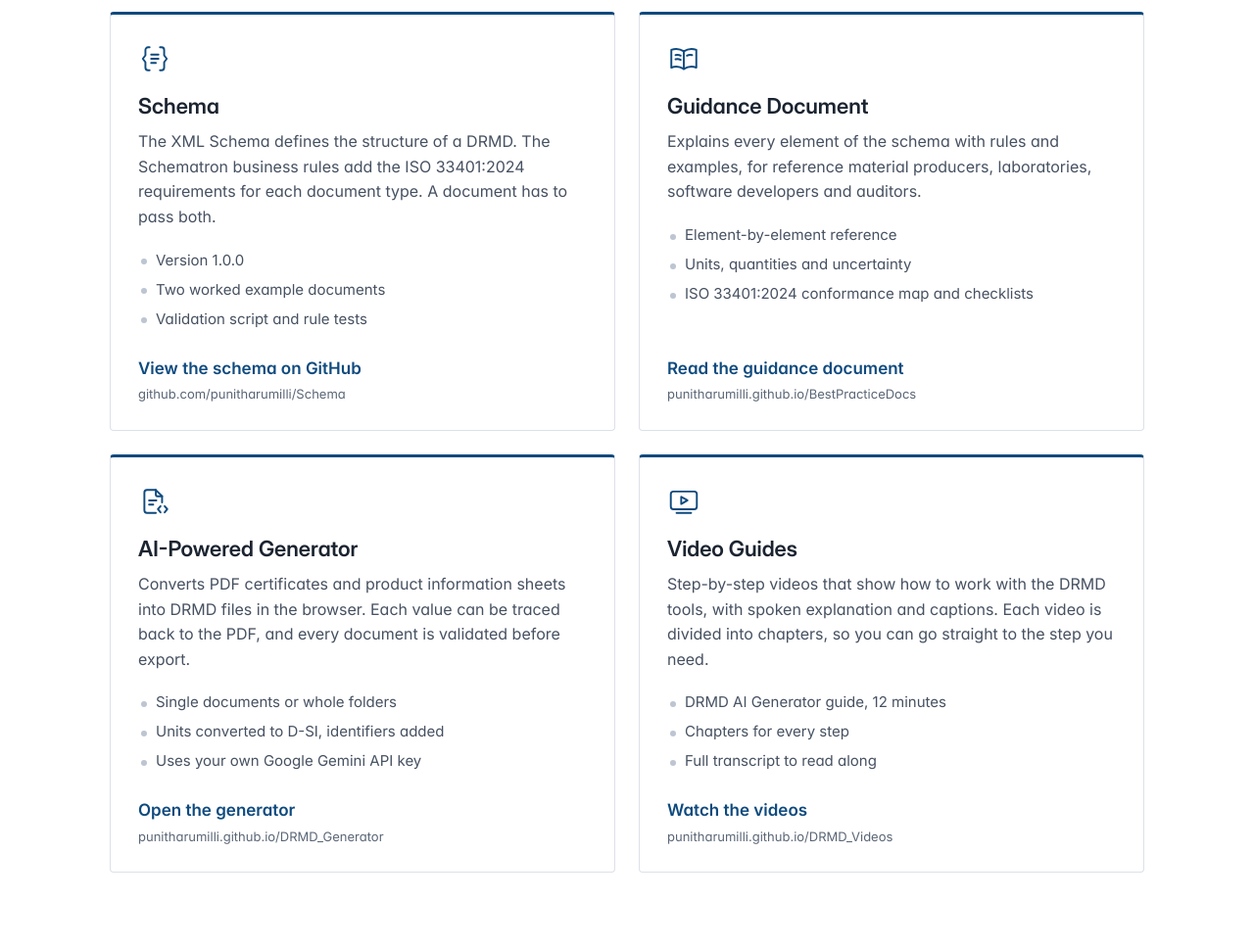
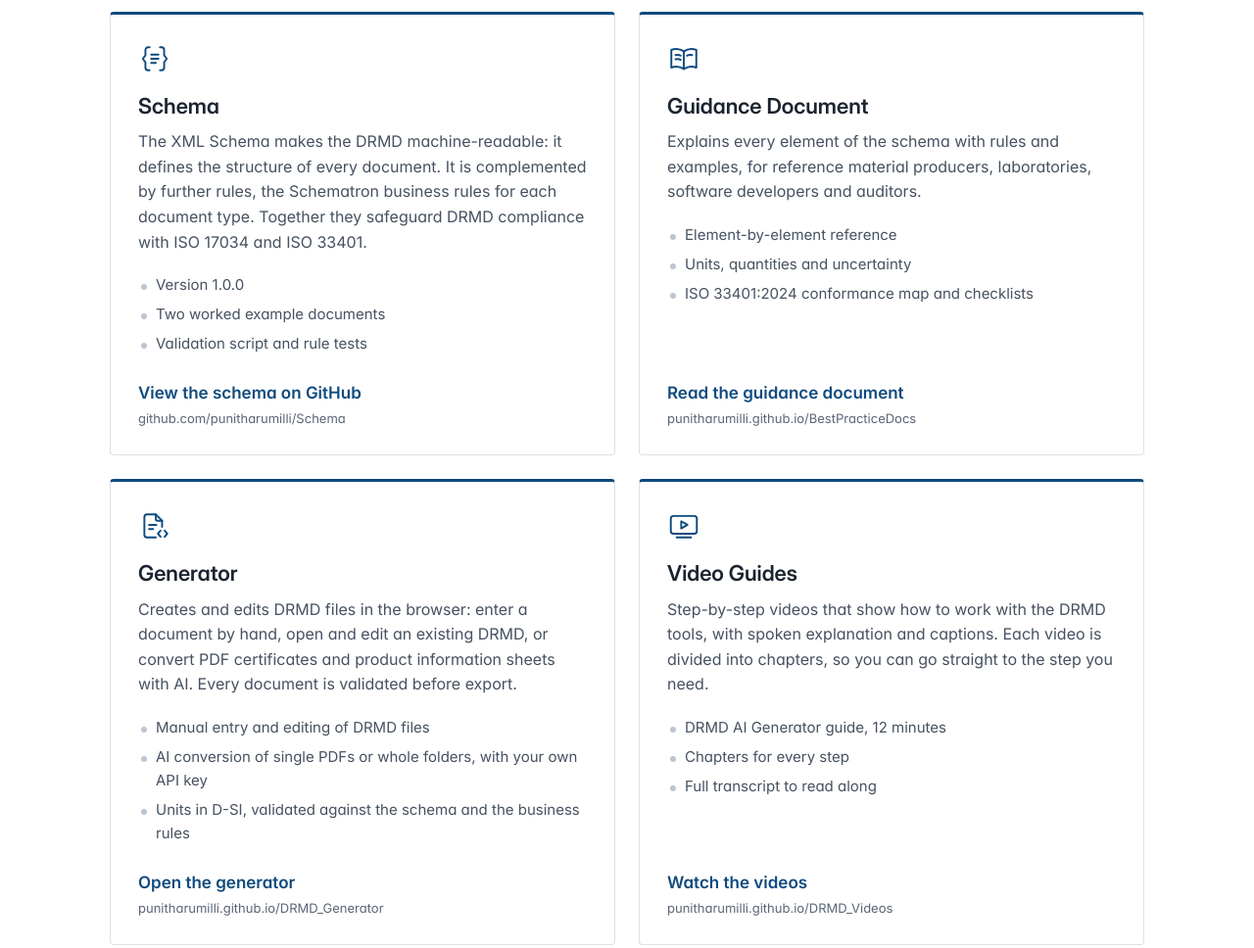
Before and after one commit to punitharumilli/DRMD, a plain HTML site: page index.html in a window 1280 px wide. Shown: the part 520-1488 px from the top of the page at 98% size. Drawn offline with Linux system fonts and the light colour scheme.

Commit message:
Schema and Generator texts: business rules, ISO 17034 and ISO 33401, manual creation and editing

```diff
--- a/index.html
+++ b/index.html
@@ -235,7 +235,7 @@ code{font-family:var(--mono)}
         <article class="box">
           <svg class="box__icon" viewBox="0 0 32 32" fill="none" stroke="currentColor" stroke-width="1.8" stroke-linecap="round" stroke-linejoin="round" aria-hidden="true"><path d="M11 5H9.5A2.5 2.5 0 0 0 7 7.5v5.2L4.5 16 7 19.3v5.2A2.5 2.5 0 0 0 9.5 27H11"/><path d="M21 5h1.5A2.5 2.5 0 0 1 25 7.5v5.2l2.5 3.3-2.5 3.3v5.2a2.5 2.5 0 0 1-2.5 2.5H21"/><path d="M12.5 12h7M12.5 16h7M12.5 20h4.5"/></svg>
           <h3 class="box__title"><a class="box__link" href="https://github.com/punitharumilli/Schema">Schema</a></h3>
-          <p class="box__desc">The XML Schema defines the structure of a DRMD. The Schematron business rules add the ISO&nbsp;33401:2024 requirements for each document type. A document has to pass both.</p>
+          <p class="box__desc">The XML Schema makes the DRMD machine-readable: it defines the structure of every document. It is complemented by further rules, the Schematron business rules for each document type. Together they safeguard DRMD compliance with ISO&nbsp;17034 and ISO&nbsp;33401.</p>
           <ul class="box__list">
             <li>Version 1.0.0</li>
             <li>Two worked example documents</li>
@@ -264,12 +264,12 @@ code{font-family:var(--mono)}
 
         <article class="box">
           <svg class="box__icon" viewBox="0 0 32 32" fill="none" stroke="currentColor" stroke-width="1.8" stroke-linecap="round" stroke-linejoin="round" aria-hidden="true"><path d="M17 27H8.5A2.5 2.5 0 0 1 6 24.5v-17A2.5 2.5 0 0 1 8.5 5H17l6 6v6"/><path d="M17 5v4.5a1.5 1.5 0 0 0 1.5 1.5H23"/><path d="M10.5 15h7M10.5 19h4"/><path d="M21.5 20.5 19 23.5l2.5 3M25.5 20.5l2.5 3-2.5 3"/></svg>
-          <h3 class="box__title"><a class="box__link" href="https://punitharumilli.github.io/DRMD_Generator/">AI-Powered Generator</a></h3>
-          <p class="box__desc">Converts PDF certificates and product information sheets into DRMD files in the browser. Each value can be traced back to the PDF, and every document is validated before export.</p>
+          <h3 class="box__title"><a class="box__link" href="https://punitharumilli.github.io/DRMD_Generator/">Generator</a></h3>
+          <p class="box__desc">Creates and edits DRMD files in the browser: enter a document by hand, open and edit an existing DRMD, or convert PDF certificates and product information sheets with AI. Every document is validated before export.</p>
           <ul class="box__list">
-            <li>Single documents or whole folders</li>
-            <li>Units converted to D-SI, identifiers added</li>
-            <li>Uses your own Google Gemini API key</li>
+            <li>Manual entry and editing of DRMD files</li>
+            <li>AI conversion of single PDFs or whole folders, with your own API key</li>
+            <li>Units in D-SI, validated against the schema and the business rules</li>
           </ul>
           <div class="box__foot">
             <p class="box__action">Open the generator</p>
```
Also changed, not shown: 1 other file.
